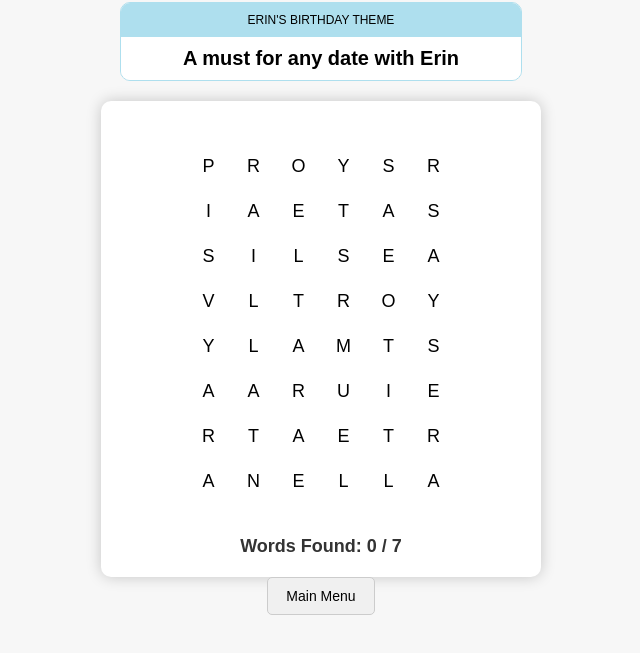
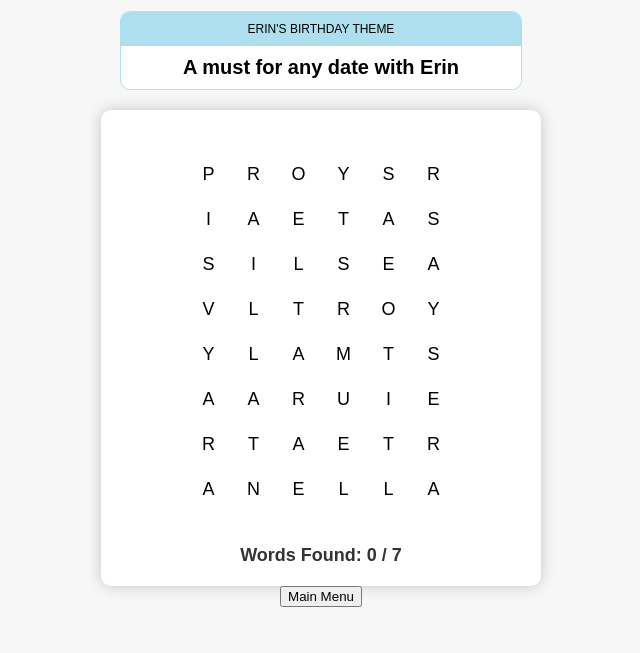
Before and after one commit to SamTheHuman/erins-birthday-puzzles, a plain HTML site: page strands/strands.html in a window 1280 px wide. Shown: the part 131-784 px from the top of the page, without its empty margins (319-959 px from the left). Drawn offline with Linux system fonts and the light colour scheme.

Commit message:
Update strands.css

```diff
--- a/strands/strands.css
+++ b/strands/strands.css
@@ -130,7 +130,7 @@ body {
   text-align: center;
 }
 
-#button-container button {
+.button-container button {
     padding: 10px 18px;
     font-size: 14px;
     cursor: pointer;
@@ -140,6 +140,6 @@ body {
     transition: background-color 0.3s ease;
 }
 
-#button-container button:hover {
+.button-container button:hover {
     background-color: #e0e0e0;
 }
```
